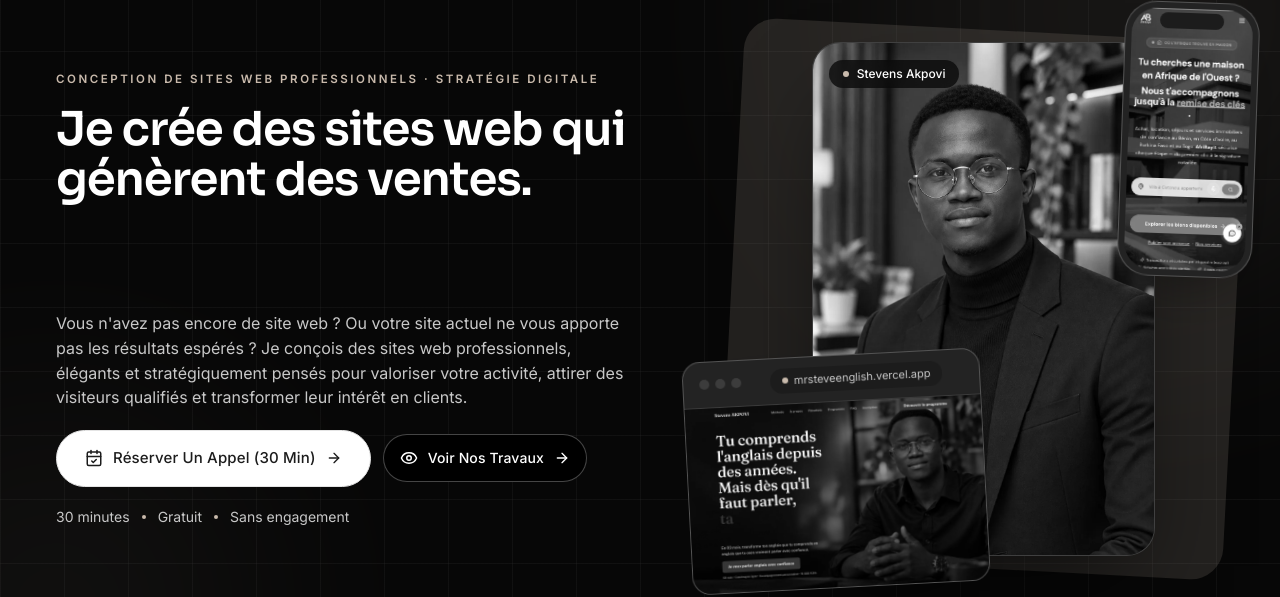
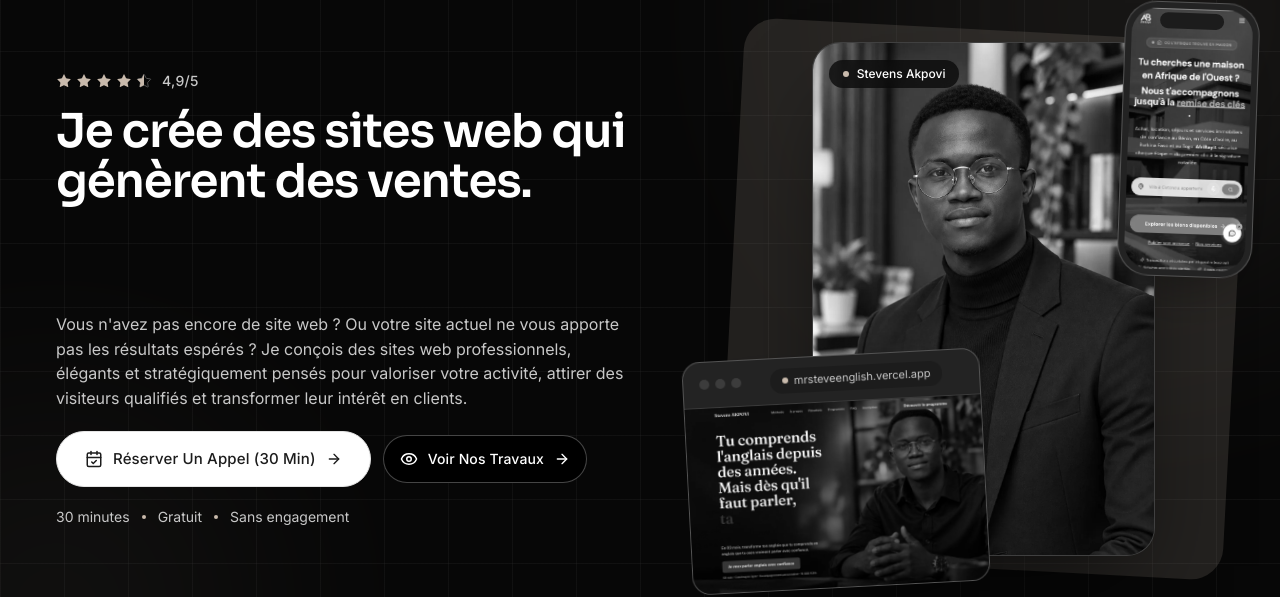
Before and after one commit to STEVECROWN01/SteveMarketing, a Next.js app: page / in a window 1280 px wide. Shown: the part 141-738 px from the top of the page. Built offline with nearby package versions, Linux system fonts and the light colour scheme; no server answers.

Commit message:
926c2424-b64d-47e7-bb0c-bc462bca6086

```diff
--- a/src/components/home/Hero.tsx
+++ b/src/components/home/Hero.tsx
@@ -2,6 +2,7 @@
 
 import React from "react";
 import { motion, useReducedMotion } from "framer-motion";
+import { Star } from "lucide-react";
 import { Reveal, RevealText } from "@/components/motion/Reveal";
 import { CTAButton, CTAIcons, ReassuranceBar } from "@/components/marketing/Marketing";
 import { BrowserMockup, PhoneMockup } from "@/components/media/Media";
@@ -49,10 +50,26 @@ export function Hero() {
           {/* Mobile : eyebrow → H1, puis image (bloc visuel), puis
               suite du texte. Desktop : colonne gauche, ligne 1. */}
           <div className="order-1 lg:col-start-1 lg:row-start-1">
+            {/* Cinq étoiles — la cinquième à moitié remplie horizontalement —
+                suivies de « 4,9/5 » (remplace l'ancien eyebrow). */}
             <Reveal direction="up">
-              <p className="text-eyebrow">
-                {HERO.eyebrow}
-                <span className="hidden sm:inline"> · STRATÉGIE DIGITALE</span>
+              <p
+                className="flex flex-wrap items-center gap-x-2.5 gap-y-1 text-[13px] font-medium tracking-[0.02em] text-[#c8c8c8] sm:text-sm"
+                aria-label="Note moyenne de 4,9 sur 5"
+              >
+                <span className="flex items-center gap-1" aria-hidden="true">
+                  {[0, 1, 2, 3].map((i) => (
+                    <Star key={i} fill="#c9baac" strokeWidth={0} className="h-4 w-4" />
+                  ))}
+                  {/* Cinquième étoile : moitié gauche remplie, moitié droite vide */}
+                  <span className="relative inline-flex h-4 w-4 items-center justify-center">
+                    <Star className="absolute h-4 w-4 text-[#525252]" strokeWidth={1.5} />
+                    <span className="absolute inset-y-0 left-0 w-1/2 overflow-hidden">
+                      <Star fill="#c9baac" strokeWidth={0} className="h-4 w-4" />
+                    </span>
+                  </span>
+                </span>
+                <span>4,9/5</span>
               </p>
             </Reveal>
 
--- a/src/components/motion/Reveal.tsx
+++ b/src/components/motion/Reveal.tsx
@@ -1,57 +1,74 @@
 "use client";
 
-import React from "react";
-import { motion, useReducedMotion, type Variants } from "framer-motion";
+import React, { useEffect, useRef, useState } from "react";
+import { useReducedMotion } from "framer-motion";
 
 /**
- * Animations au scroll — révélation progressive, translations
- * verticales et horizontales légères. Unidirectionnelles : chaque
- * élément révélé une fois reste visible (once: true) — corrige le
- * défaut où titres et textes disparaissaient après le défilement
- * et exigeaient un rechargement de la page. Respect de
- * prefers-reduced-motion.
+ * Animations au scroll — révélation progressive BIDIRECTIONNELLE :
+ * les éléments s'animent à l'entrée dans le viewport, retrouvent
+ * leur état masqué à la sortie, puis se réaniment au retour — aussi
+ * bien en descendant qu'en remontant la page (demande de l'éditeur).
+ *
+ * Implémentation IntersectionObserver + transitions CSS (remplace les
+ * états whileInView de framer-motion) : l'opacité et la translation
+ * suivent à tout instant l'état réel d'intersection — un texte ne peut
+ * plus rester bloqué invisible après un défilement rapide (défaut
+ * constaté avec whileInView + once: false, qui exigeait un rechargement
+ * de page), tout en conservant des animations dans les deux sens.
+ * Respect de prefers-reduced-motion (contenu statique).
  */
 
 type Direction = "up" | "down" | "left" | "right" | "fade" | "zoom";
 
 const OFFSET = 28;
+const DURATION = 700;
+const EASE = "cubic-bezier(0.22, 1, 0.36, 1)";
 
-const buildVariants = (direction: Direction): Variants => {
-  const hidden: Record<string, unknown> = { opacity: 0 };
+/** Style « masqué » (hors viewport) selon la direction. */
+function hiddenStyle(direction: Direction): React.CSSProperties {
+  const style: React.CSSProperties = { opacity: 0 };
   switch (direction) {
     case "up":
-      hidden.y = OFFSET;
-      break;
+      return { ...style, transform: `translateY(${OFFSET}px)` };
     case "down":
-      hidden.y = -OFFSET;
-      break;
+      return { ...style, transform: `translateY(-${OFFSET}px)` };
     case "left":
-      hidden.x = OFFSET;
-      break;
+      return { ...style, transform: `translateX(${OFFSET}px)` };
     case "right":
-      hidden.x = -OFFSET;
-      break;
+      return { ...style, transform: `translateX(-${OFFSET}px)` };
     case "zoom":
-      hidden.scale = 0.96;
-      break;
+      return { ...style, transform: "scale(0.96)" };
     case "fade":
     default:
-      break;
+      return style;
   }
-  return {
-    hidden,
-    visible: {
-      opacity: 1,
-      x: 0,
-      y: 0,
-      scale: 1,
-      transition: {
-        duration: 0.7,
-        ease: [0.22, 1, 0.36, 1] as [number, number, number, number],
+}
+
+/** Vrai tant que l'élément observé intersecte le viewport (les deux sens). */
+function useInView<T extends HTMLElement>(threshold: number) {
+  const ref = useRef<T | null>(null);
+  const [inView, setInView] = useState(false);
+
+  useEffect(() => {
+    const element = ref.current;
+    if (!element) return;
+    if (typeof IntersectionObserver === "undefined") {
+      setInView(true);
+      return;
+    }
+    const observer = new IntersectionObserver(
+      (entries) => {
+        const entry = entries[0];
+        if (entry) setInView(entry.isIntersecting);
       },
-    },
-  };
-};
+      { threshold }
+    );
+    observer.observe(element);
+    return () => observer.disconnect();
+  }, [threshold]);
+
+  return { ref, inView };
+}
 
 interface RevealProps {
   children: React.ReactNode;
@@ -71,36 +88,23 @@ export function Reveal({
   amount = 0.25,
 }: RevealProps) {
   const reduce = useReducedMotion();
-  const Comp = motion[as] as typeof motion.div;
+  const { ref, inView } = useInView<HTMLDivElement>(
+    Math.min(Math.max(amount, 0), 0.2)
+  );
+  const Comp = as as React.ElementType;
 
   if (reduce) {
     // Mouvement réduit : contenu statique, aucune animation
     return <Comp className={className}>{children}</Comp>;
   }
 
-  const variants = buildVariants(direction);
-  const delayed =
-    delay > 0
-      ? {
-          ...variants,
-          visible: {
-            ...variants.visible,
-            transition: {
-              ...(variants.visible as { transition?: Record<string, unknown> }).transition,
-              delay,
-            },
-          },
-        }
-      : variants;
+  const transition = `opacity ${DURATION}ms ${EASE} ${delay}ms, transform ${DURATION}ms ${EASE} ${delay}ms`;
+  const style: React.CSSProperties = inView
+    ? { opacity: 1, transform: "none", transition }
+    : { ...hiddenStyle(direction), transition };
 
   return (
-    <Comp
-      className={className}
-      variants={delayed}
-      initial="hidden"
-      whileInView="visible"
-      viewport={{ once: true, amount }}
-    >
+    <Comp ref={ref} className={className} style={style}>
       {children}
     </Comp>
   );
@@ -119,29 +123,29 @@ export function RevealText({
   delay?: number;
 }) {
   const reduce = useReducedMotion();
-  if (reduce) return <Tag className={className}>{text}</Tag>;
+  const { ref, inView } = useInView<HTMLElement>(0.3);
+  const Comp = Tag as React.ElementType;
+
+  if (reduce) return <Comp className={className}>{text}</Comp>;
 
   const words = text.split(" ");
   return (
-    <Tag className={className}>
-      {words.map((word, i) => (
-        <span key={`${i}-${word}`} className="inline-block overflow-hidden align-bottom">
-          <motion.span
-            className="inline-block"
-            initial={{ y: "0.9em", opacity: 0 }}
-            whileInView={{ y: 0, opacity: 1 }}
-            viewport={{ once: true, amount: 0.3 }}
-            transition={{
-              duration: 0.55,
-              delay: delay + i * 0.035,
-              ease: [0.22, 1, 0.36, 1] as [number, number, number, number],
-            }}
-          >
-            {word}
-            {i < words.length - 1 ? "\u00A0" : ""}
-          </motion.span>
-        </span>
-      ))}
-    </Tag>
+    <Comp className={className} ref={ref}>
+      {words.map((word, i) => {
+        const wordDelay = delay + i * 35;
+        const transition = `transform 550ms ${EASE} ${wordDelay}ms, opacity 550ms ${EASE} ${wordDelay}ms`;
+        const style: React.CSSProperties = inView
+          ? { transform: "translateY(0)", opacity: 1, transition }
+          : { transform: "translateY(0.9em)", opacity: 0, transition };
+        return (
+          <span key={`${i}-${word}`} className="inline-block overflow-hidden align-bottom">
+            <span className="inline-block" style={style}>
+              {word}
+              {i < words.length - 1 ? "\u00A0" : ""}
+            </span>
+          </span>
+        );
+      })}
+    </Comp>
   );
 }
```
